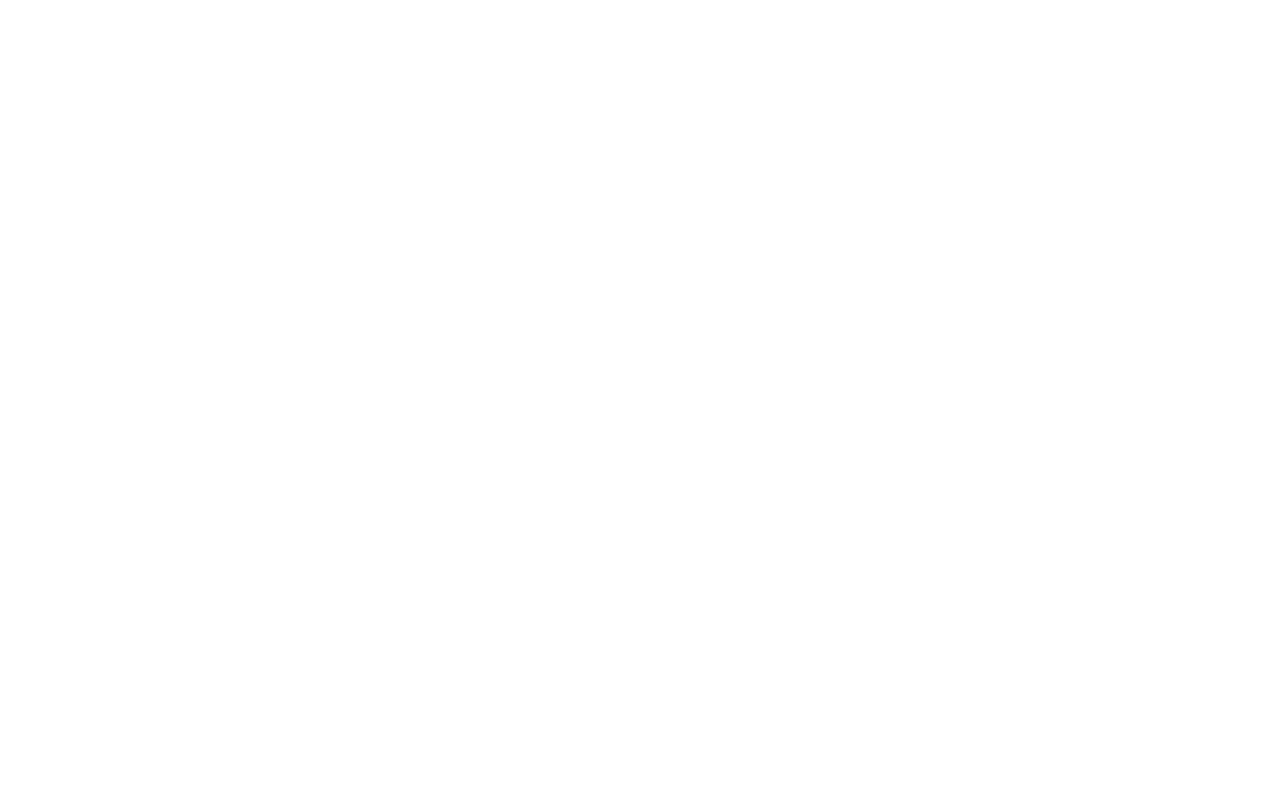
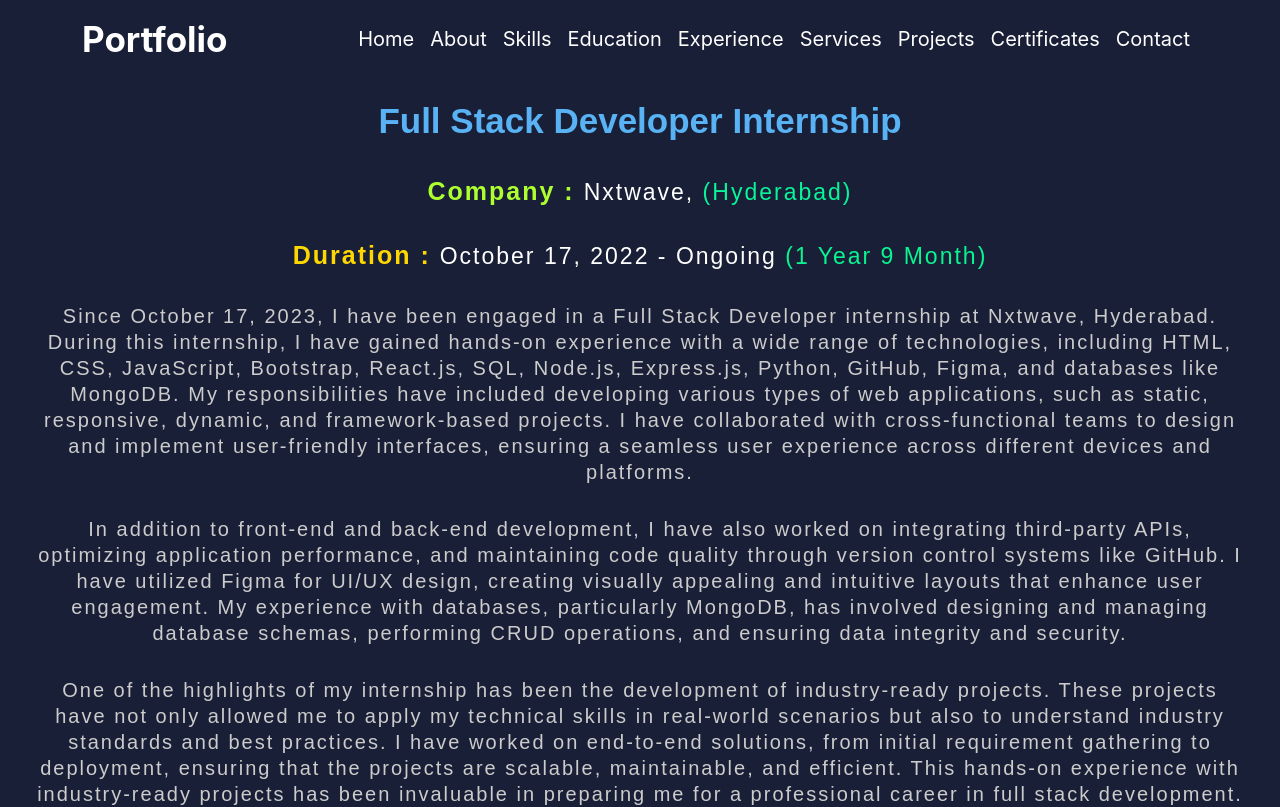
Before and after one commit to montyrajput/AwanishPortFolio, a React (Create React App) app: page /experience in a window 1280 px wide. Before the commit this address had no page. Shown: the top 807 px of the page. Built offline with nearby package versions, Linux system fonts and the light colour scheme; a web font is replaced by a local one.

Commit message:
Experience

```diff
--- a/src/App.js
+++ b/src/App.js
@@ -7,6 +7,7 @@ import Project from './components/Project'
 import Certificate from './components/Certificate'
 import Contact from './components/Contact'
 import Education from './components/Education'
+import Experience from './components/Experience'
 
 import './App.css'
 
@@ -21,6 +22,7 @@ const App = () => (
       <Route path="/projects" element={<Project />} />
       <Route path="/certificates" element={<Certificate />} />
       <Route path="/contact" element={<Contact />} />
+      <Route path="/experience" element={<Experience />} />
     </Routes>
   </Router>
 )
--- /dev/null
+++ b/src/components/Experience/index.css
@@ -0,0 +1,99 @@
+.experience-main-container {
+  background-color: #191f36;
+  height: auto;
+  width: 100%;
+  padding-top: 80px;
+}
+
+.experience-container {
+  display: flex;
+  flex-direction: column;
+  align-items: center;
+}
+
+.experience-heading {
+  color: #59b2f4;
+  font-size: 24px;
+  font-weight: 600;
+  padding-top: 20px;
+  padding-bottom: 10px;
+  font-family: 'Nunito', sans-serif;
+}
+
+@media screen and (min-width: 768px) {
+  .experience-heading {
+    font-size: 35px;
+  }
+}
+
+.experience-company {
+  color: #ffffff;
+  line-height: 1.3;
+  letter-spacing: 2px;
+  text-align: center;
+  font-family: 'Nunito', sans-serif;
+  font-weight: 500;
+  font-size: 17px;
+  padding-top: 15px;
+  padding-left: 10px;
+  padding-right: 10px;
+}
+
+@media screen and (min-width: 768px) {
+  .experience-company {
+    font-size: 23px;
+  }
+}
+
+.experience-company1 {
+  color: #adff2f;
+  font-size: 21px;
+}
+
+@media screen and (min-width: 768px) {
+  .experience-company1 {
+    font-size: 25px;
+  }
+}
+
+.experience-company2 {
+  color: #ffd700;
+  font-size: 21px;
+}
+
+@media screen and (min-width: 768px) {
+  .experience-company2 {
+    font-size: 25px;
+  }
+}
+
+.experience-paragraph {
+  color: #cccccc;
+  line-height: 1.2;
+  letter-spacing: 1px;
+  text-align: center;
+  font-family: 'Nunito', sans-serif;
+  font-weight: 500;
+  font-size: 17px;
+  padding-top: 15px;
+  padding-left: 10px;
+  padding-right: 10px;
+}
+
+@media screen and (min-width: 768px) {
+  .experience-paragraph {
+    line-height: 1.3;
+    letter-spacing: 2px;
+    font-size: 20px;
+    padding-right: 35px;
+    padding-left: 35px;
+  }
+}
+
+.experience-month {
+  color: rgb(8, 245, 146);
+}
+
+.experience-address {
+  color: rgb(8, 245, 154);
+}
--- /dev/null
+++ b/src/components/Experience/index.js
@@ -0,0 +1,117 @@
+import {useEffect} from 'react'
+import ScrollReveal from 'scrollreveal'
+import Header from '../Header'
+import Footer from '../Footer'
+
+import './index.css'
+
+const Experience = () => {
+  useEffect(() => {
+    const handleScroll = () => {
+      const sections = document.querySelectorAll('section')
+      const scrollPosition = window.scrollY + 150
+
+      sections.forEach(section => {
+        const top = section.offsetTop
+        const height = section.offsetHeight
+        if (scrollPosition >= top && scrollPosition <= top + height) {
+          // Do something if needed
+        }
+      })
+    }
+
+    window.addEventListener('scroll', handleScroll)
+    return () => {
+      window.removeEventListener('scroll', handleScroll)
+    }
+  }, [])
+
+  useEffect(() => {
+    ScrollReveal({
+      distance: '80px',
+      duration: 2000,
+      delay: 200,
+    })
+
+    ScrollReveal().reveal('.experience-styled1', {
+      origin: 'top',
+    })
+    ScrollReveal().reveal('.experience-styled4', {
+      origin: 'bottom',
+    })
+    ScrollReveal().reveal('.experience-styled2 ', {
+      origin: 'left',
+      distance: '100px',
+      duration: 2000,
+      delay: 200,
+    })
+    ScrollReveal().reveal('.experience-styled3 ', {
+      origin: 'right',
+    })
+  }, [])
+  return (
+    <>
+      <Header />
+      <div className="experience-main-container">
+        <div className="experience-container">
+          <h1 className="experience-heading experience-styled1">
+            Full Stack Developer Internship
+          </h1>
+          <p className="experience-company experience-styled2">
+            <strong className="experience-company1">Company : </strong> Nxtwave,
+            <span className="experience-address"> (Hyderabad)</span>
+          </p>
+          <p className="experience-company experience-styled3">
+            <strong className="experience-company2">Duration : </strong> October
+            17, 2022 - Ongoing{' '}
+            <span className="experience-month">(1 Year 9 Month)</span>
+          </p>
+
+          <p className="experience-paragraph experience-styled4">
+            Since October 17, 2023, I have been engaged in a Full Stack
+            Developer internship at Nxtwave, Hyderabad. During this internship,
+            I have gained hands-on experience with a wide range of technologies,
+            including HTML, CSS, JavaScript, Bootstrap, React.js, SQL, Node.js,
+            Express.js, Python, GitHub, Figma, and databases like MongoDB. My
+            responsibilities have included developing various types of web
+            applications, such as static, responsive, dynamic, and
+            framework-based projects. I have collaborated with cross-functional
+            teams to design and implement user-friendly interfaces, ensuring a
+            seamless user experience across different devices and platforms.
+          </p>
+          <p className="experience-paragraph experience-styled2">
+            In addition to front-end and back-end development, I have also
+            worked on integrating third-party APIs, optimizing application
+            performance, and maintaining code quality through version control
+            systems like GitHub. I have utilized Figma for UI/UX design,
+            creating visually appealing and intuitive layouts that enhance user
+            engagement. My experience with databases, particularly MongoDB, has
+            involved designing and managing database schemas, performing CRUD
+            operations, and ensuring data integrity and security.
+          </p>
+          <p className="experience-paragraph experience-styled3">
+            One of the highlights of my internship has been the development of
+            industry-ready projects. These projects have not only allowed me to
+            apply my technical skills in real-world scenarios but also to
+            understand industry standards and best practices. I have worked on
+            end-to-end solutions, from initial requirement gathering to
+            deployment, ensuring that the projects are scalable, maintainable,
+            and efficient. This hands-on experience with industry-ready projects
+            has been invaluable in preparing me for a professional career in
+            full stack development.
+          </p>
+          <p className="experience-paragraph experience-styled4">
+            This internship has significantly enhanced my technical skills,
+            problem-solving abilities, and understanding of the full software
+            development lifecycle. I am excited to continue expanding my
+            expertise in full stack development and applying my knowledge to
+            build innovative and efficient web solutions.
+          </p>
+        </div>
+        <Footer />
+      </div>
+    </>
+  )
+}
+
+export default Experience
```
